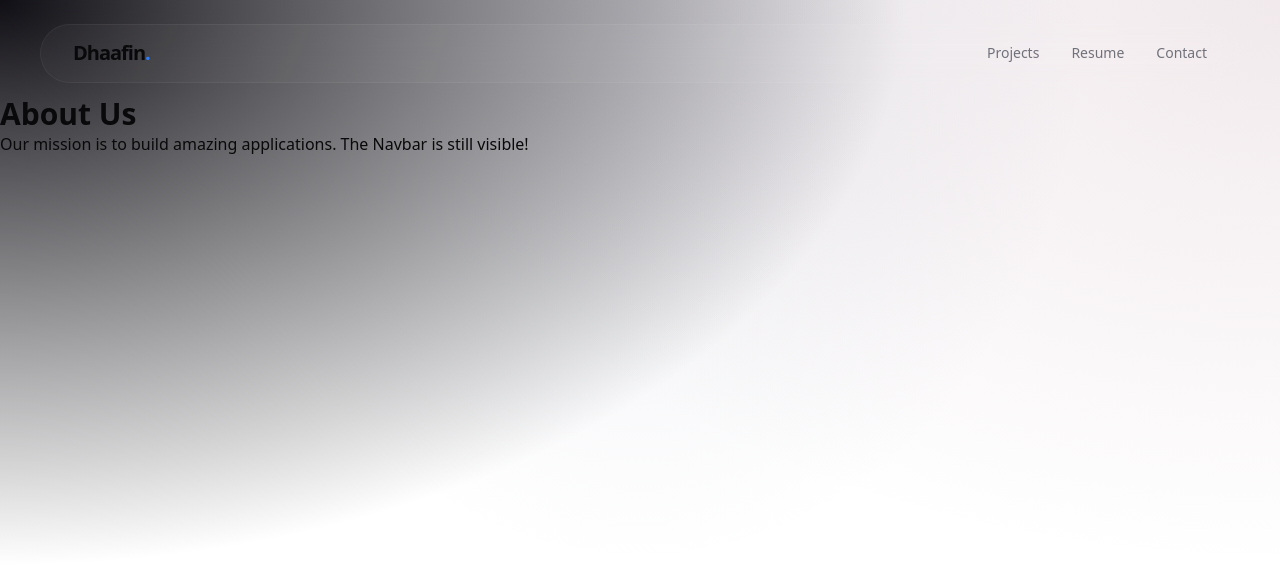
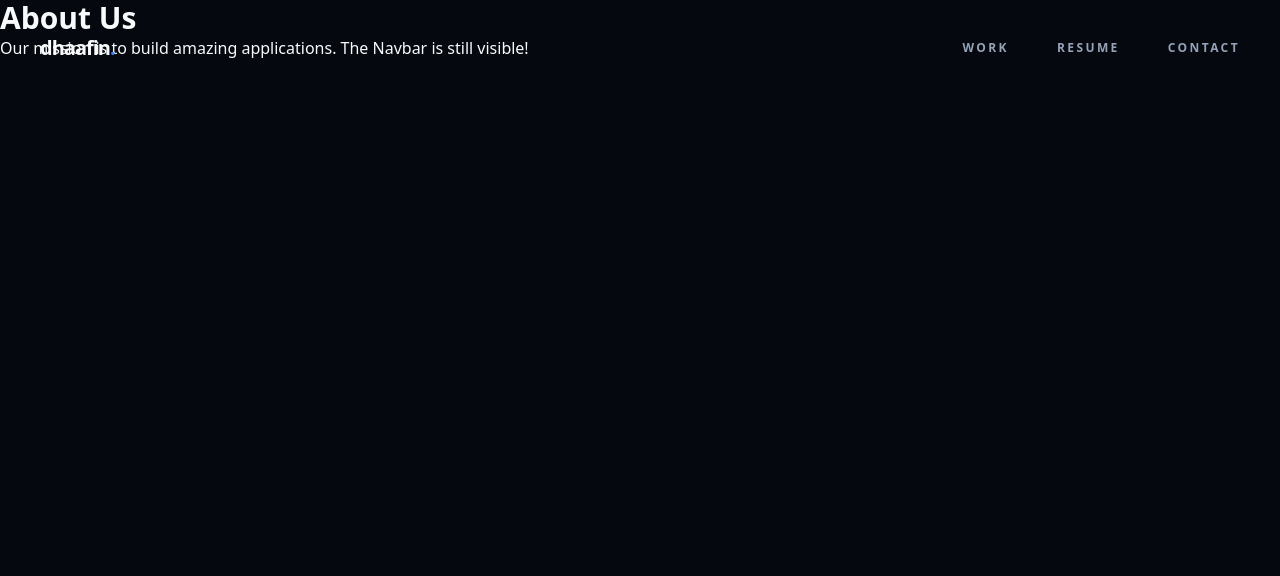
Before and after one commit to Dhaafin/portfolio, a Next.js app: page /about in a window 1280 px wide. Shown: the top 576 px of the page. Built offline with nearby package versions, Linux system fonts and the light colour scheme.

Commit message:
style: implement luxury nonchalance hero and blue color system

```diff
--- a/src/app/globals.css
+++ b/src/app/globals.css
@@ -4,37 +4,29 @@
   --color-background: var(--background);
   --color-foreground: var(--foreground);
   --color-accent: var(--accent);
-  --color-accent-foreground: var(--accent-foreground);
   --color-muted: var(--muted);
-  --color-muted-foreground: var(--muted-foreground);
   --color-border: var(--border);
 
   --font-sans: var(--font-jost), "Inter", system-ui, sans-serif;
   --font-display: var(--font-jost), sans-serif;
 
   --radius-xl: 1.5rem;
-  --radius-2xl: 2rem;
 }
 
 :root {
-  --background: hsl(0 0% 100%);
-  --foreground: hsl(240 10% 3.9%);
-  --muted: hsl(240 4.8% 95.9%);
-  --muted-foreground: hsl(240 3.8% 46.1%);
-  --accent: hsl(240 4.8% 95.9%);
-  --accent-foreground: hsl(240 5.9% 10%);
-  --border: hsl(240 5.9% 90%);
+  /* Luxury Midnight Blue Palette */
+  --background: hsl(222 47% 4%);
+  --foreground: hsl(210 40% 98%);
+  --muted: hsl(215 20% 65%);
+  --accent: hsl(217 91% 60%);
+  --border: hsla(217, 91%, 60%, 0.1);
 }
 
-@media (prefers-color-scheme: dark) {
+/* Force dark mode behavior as default for luxury nonchalance */
+@media (prefers-color-scheme: light) {
   :root {
-    --background: hsl(240 10% 3.9%);
-    --foreground: hsl(0 0% 98%);
-    --muted: hsl(240 3.7% 15.9%);
-    --muted-foreground: hsl(240 5% 64.9%);
-    --accent: hsl(240 3.7% 15.9%);
-    --accent-foreground: hsl(0 0% 98%);
-    --border: hsl(240 3.7% 15.9%);
+    --background: hsl(222 47% 4%);
+    --foreground: hsl(210 40% 98%);
   }
 }
 
@@ -52,20 +44,16 @@ body {
 
 /* Antigravity Aesthetics */
 .glass {
-  background: rgba(255, 255, 255, 0.03);
-  backdrop-filter: blur(12px);
-  border: 1px solid rgba(255, 255, 255, 0.05);
+  background: hsla(222, 47%, 7%, 0.4);
+  backdrop-filter: blur(20px);
+  border: 1px solid var(--border);
 }
 
-.text-gradient {
-  background: linear-gradient(135deg, #fff 0%, rgba(255, 255, 255, 0.5) 100%);
-  -webkit-background-clip: text;
-  -webkit-text-fill-color: transparent;
+.text-damp {
+  opacity: 0.6;
+  letter-spacing: -0.02em;
 }
 
-.bg-mesh {
-  background-image:
-    radial-gradient(at 0% 0%, hsla(253,16%,7%,1) 0, transparent 50%),
-    radial-gradient(at 50% 0%, hsla(225,39%,30%,0.1) 0, transparent 50%),
-    radial-gradient(at 100% 0%, hsla(339,49%,30%,0.1) 0, transparent 50%);
+.bg-blob {
+  background: radial-gradient(circle at center, hsla(217, 91%, 60%, 0.15) 0%, transparent 70%);
 }
--- a/src/app/layout.jsx
+++ b/src/app/layout.jsx
@@ -13,9 +13,9 @@ export const metadata = {
 export default function RootLayout({ children }) {
   return (
     <html lang="en" className="scroll-smooth">
-      <body className={`${inter.variable} ${jost.variable} font-sans bg-mesh min-h-screen`}>
+      <body className={`${inter.variable} ${jost.variable} font-sans bg-mesh min-h-screen selection:bg-accent/30`}>
         <Navbar />
-        <main className="relative pt-24">
+        <main>
           {children}
         </main>
       </body>
--- a/src/components/organism/landing-page/Hero.jsx
+++ b/src/components/organism/landing-page/Hero.jsx
@@ -1,34 +1,22 @@
 import Text from "@/components/atoms/Text";
-import Button from "@/components/atoms/Button";
 
 const Hero = () => {
   return (
-    <div className="relative min-h-[80vh] flex flex-col items-center justify-center text-center px-4 overflow-hidden">
-      {/* Background Glows */}
-      <div className="absolute top-1/2 left-1/2 -translate-x-1/2 -translate-y-1/2 w-[500px] h-[500px] bg-blue-500/10 blur-[120px] rounded-full -z-10" />
-      <div className="absolute top-1/4 right-1/4 w-[300px] h-[300px] bg-purple-500/10 blur-[100px] rounded-full -z-10" />
+    <div className="relative min-h-screen flex flex-col items-center justify-center text-center overflow-hidden">
+      {/* The Luxury Blob */}
+      <div className="absolute top-1/2 left-1/2 -translate-x-1/2 -translate-y-1/2 w-[800px] h-[800px] bg-blob blur-[120px] -z-10 animate-pulse duration-[10s]" />
 
-      <div className="max-w-3xl space-y-6">
-        <div className="inline-flex items-center gap-2 px-3 py-1 rounded-full glass border-white/5 text-xs font-medium text-blue-400">
-          <span className="relative flex h-2 w-2">
-            <span className="animate-ping absolute inline-flex h-full w-full rounded-full bg-blue-400 opacity-75"></span>
-            <span className="relative inline-flex rounded-full h-2 w-2 bg-blue-500"></span>
-          </span>
-          Available for new projects
-        </div>
-
-        <Text as="h1" className="text-6xl md:text-8xl font-bold tracking-tight leading-[0.9]">
-          Building <span className="text-muted-foreground">digital</span> experiences that <span className="text-blue-500">matter.</span>
+      <div className="space-y-4">
+        <Text
+          as="h1"
+          className="text-7xl md:text-9xl font-black tracking-tighter lowercase leading-none"
+        >
+          hello world<span className="text-accent">.</span>
         </Text>
 
-        <Text className="text-lg md:text-xl text-muted-foreground max-w-xl mx-auto font-medium">
-          I'm Dhaafin, a full-stack developer specializing in building state-of-the-art web applications with a focus on design and performance.
+        <Text className="text-damp text-lg md:text-xl font-medium tracking-wide">
+          building things.
         </Text>
-
-        <div className="flex flex-col sm:flex-row items-center justify-center gap-4 pt-4">
-          <Button>View My Work</Button>
-          <Button variant="secondary">Get in touch</Button>
-        </div>
       </div>
     </div>
   );
--- a/src/components/organism/molecules/Navbar.jsx
+++ b/src/components/organism/molecules/Navbar.jsx
@@ -1,29 +1,26 @@
 import Link from 'next/link';
 import Text from '@/components/atoms/Text';
-import { cn } from '@sglara/cn';
 
 export default function Navbar() {
   return (
-    <nav className="fixed top-0 left-0 right-0 z-50 flex justify-center p-6">
-      <div className="glass px-8 py-3 rounded-full flex justify-between items-center w-full max-w-[1200px] border-white/10">
+    <nav className="fixed top-0 left-0 right-0 z-50 flex justify-between items-center px-10 py-8">
       <Link href="/" className="group">
-          <Text font='inter' className='text-xl font-bold tracking-tighter text-foreground group-hover:opacity-80 transition-opacity'>
-            Dhaafin<span className="text-blue-500">.</span>
+        <Text className="text-xl font-black lowercase tracking-tighter">
+          dhaafin<span className="text-accent">.</span>
         </Text>
       </Link>
 
-        <div className='flex items-center gap-8'>
-          {['Projects', 'Resume', 'Contact'].map((item) => (
+      <div className="flex gap-12">
+        {['work', 'resume', 'contact'].map((item) => (
           <Link
             key={item}
-              href={`/${item.toLowerCase()}`}
-              className="text-sm font-medium text-muted-foreground hover:text-foreground transition-colors"
+            href={`/${item}`}
+            className="text-xs uppercase tracking-[0.2em] font-bold text-muted hover:text-foreground transition-colors duration-500"
           >
             {item}
           </Link>
         ))}
       </div>
-      </div>
     </nav>
   );
 }
```
Lines whose indentation alone changed are shown as unchanged.
